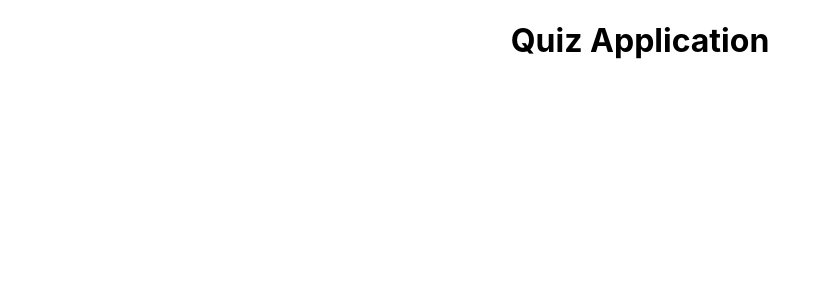
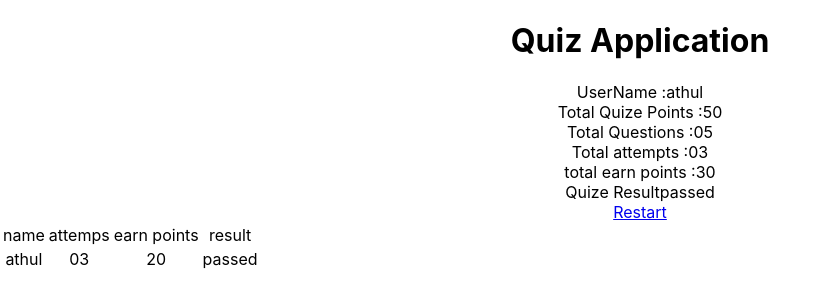
Before and after one commit to athuljain/Quiz-App, a React (Create React App) app: page /result in a window 1280 px wide. Shown: the top 308 px of the page, without its empty margins (0-827 px from the left). Built offline with nearby package versions, Linux system fonts and the light colour scheme.

Commit message:
result page commit

```diff
--- a/src/component/Result.jsx
+++ b/src/component/Result.jsx
@@ -1,7 +1,48 @@
+import { Link } from "react-router-dom"
+import ResultTable from "./ResultTable";
 export default function Result(){
+    function onRestart(){
+        console.log('on Restart');
+    }
     return(
         <div className="container">
              <h1 className="title text-light" >Quiz Application</h1>
+
+             <div className="result flex-center">
+                <div className="flex">
+                    <span>UserName :</span>
+                    <span className="bold">athul </span>
+                </div>
+                <div className="flex">
+                    <span>Total Quize Points :</span>
+                    <span className="bold">50  </span>
+                </div>
+
+                <div className="flex">
+                    <span>Total Questions :</span>
+                    <span className="bold">05 </span>
+                </div>
+                <div className="flex">
+                    <span>Total attempts :</span>
+                    <span className="bold">03 </span>
+                </div>
+                <div className="flex">
+                    <span>total earn points :</span>
+                    <span className="bold">30 </span>
+                </div>
+                <div className="flex">
+                    <span>Quize Result</span>
+                    <span className="bold">passed  </span>
+                </div>
+             </div>
+             <div className="start" >
+                <Link className="btn" to={'/'} onClick={onRestart}>Restart</Link>
+             </div>
+
+             <div className="container" >
+
+            <ResultTable />
+             </div>
              </div>
     )
 }
--- /dev/null
+++ b/src/component/ResultTable.jsx
@@ -0,0 +1,25 @@
+export default function ResultTable(){
+    return(
+        <div>
+            <table>
+                <thead className="table-header">
+                    <tr className="table-row">
+                        <td>name</td>
+                        <td>attemps</td>
+                        <td>earn points</td>
+                        <td>result</td>
+                    </tr>
+
+                </thead>
+                <tbody>
+                    <tr className="table-body">
+                        <td>athul</td>
+                        <td>03</td>
+                        <td>20</td>
+                        <td>passed</td>
+                    </tr>
+                </tbody>
+            </table>
+        </div>
+    )
+}
```
Also changed, not shown: src/styles/Result.css (added).
